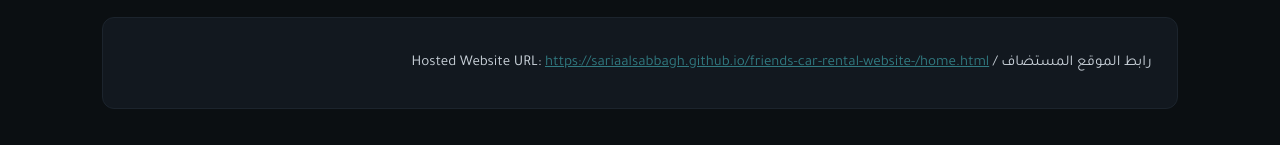
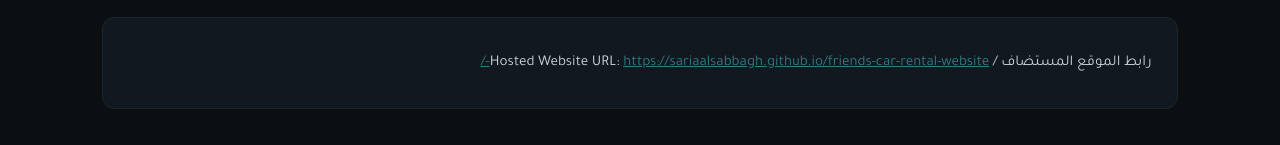
Before and after one commit to sariaalsabbagh/friends-car-rental-website-, a plain HTML site: page home.html in a window 1280 px wide. Shown: the part 546-691 px from the top of the page. Drawn offline with Linux system fonts and the light colour scheme.

Commit message:
Update home.html

```diff
--- a/home.html
+++ b/home.html
@@ -65,7 +65,7 @@
 
         <h3 class="section-title">رابط النشر على الإنترنت / Website Live Link</h3>
         <div class="info-card">
-            <p>رابط الموقع المستضاف / Hosted Website URL: <a href="https://sariaalsabbagh.github.io/friends-car-rental-website-/home.html" target="_blank" style="color: #317b82;">https://sariaalsabbagh.github.io/friends-car-rental-website-/home.html</a></p>
+            <p>رابط الموقع المستضاف / Hosted Website URL: <a href="https://sariaalsabbagh.github.io/friends-car-rental-website-/home.html" target="_blank" style="color: #317b82;">https://sariaalsabbagh.github.io/friends-car-rental-website-/</a></p>
 </div>
     </div>
 
```
